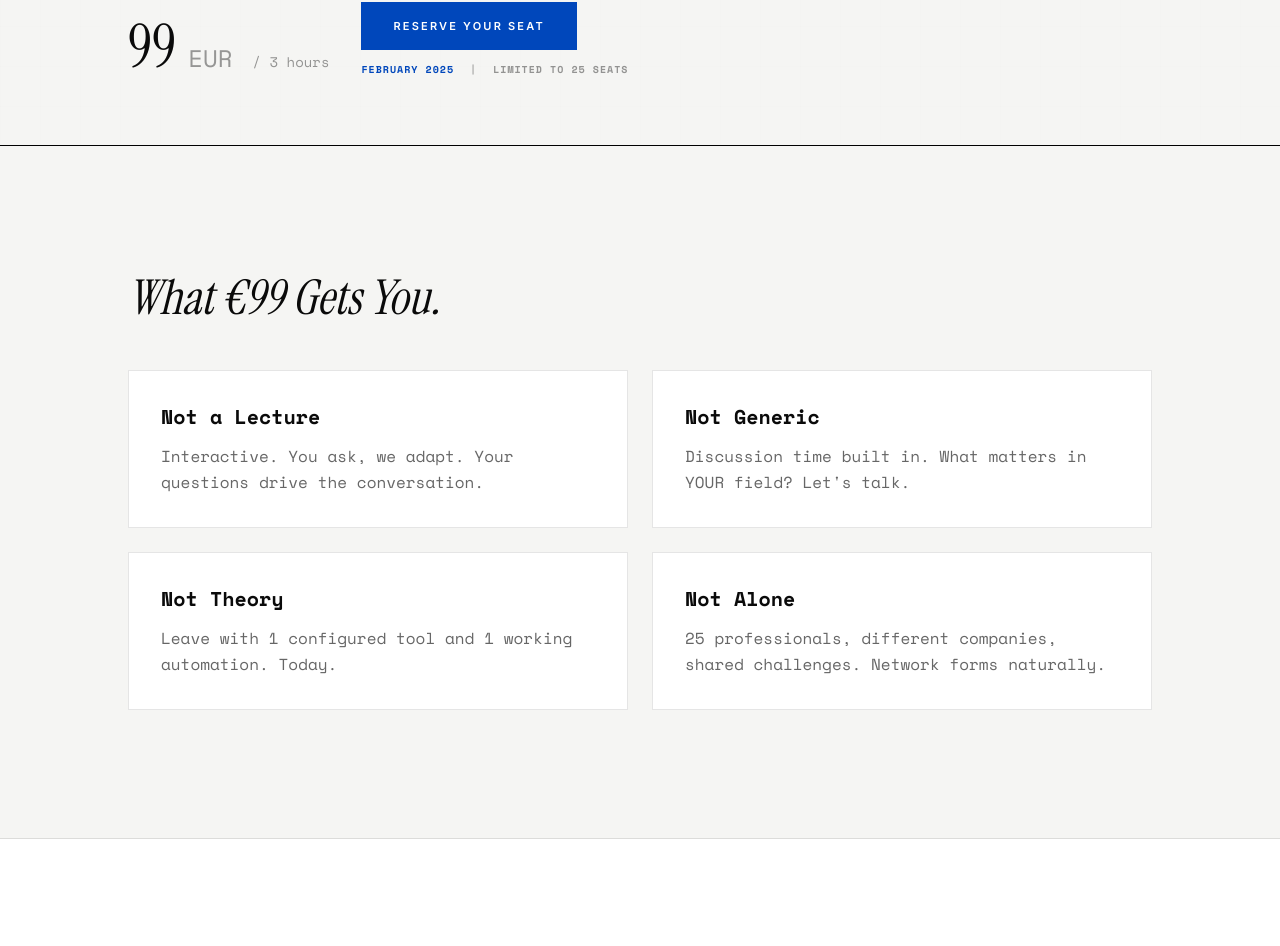
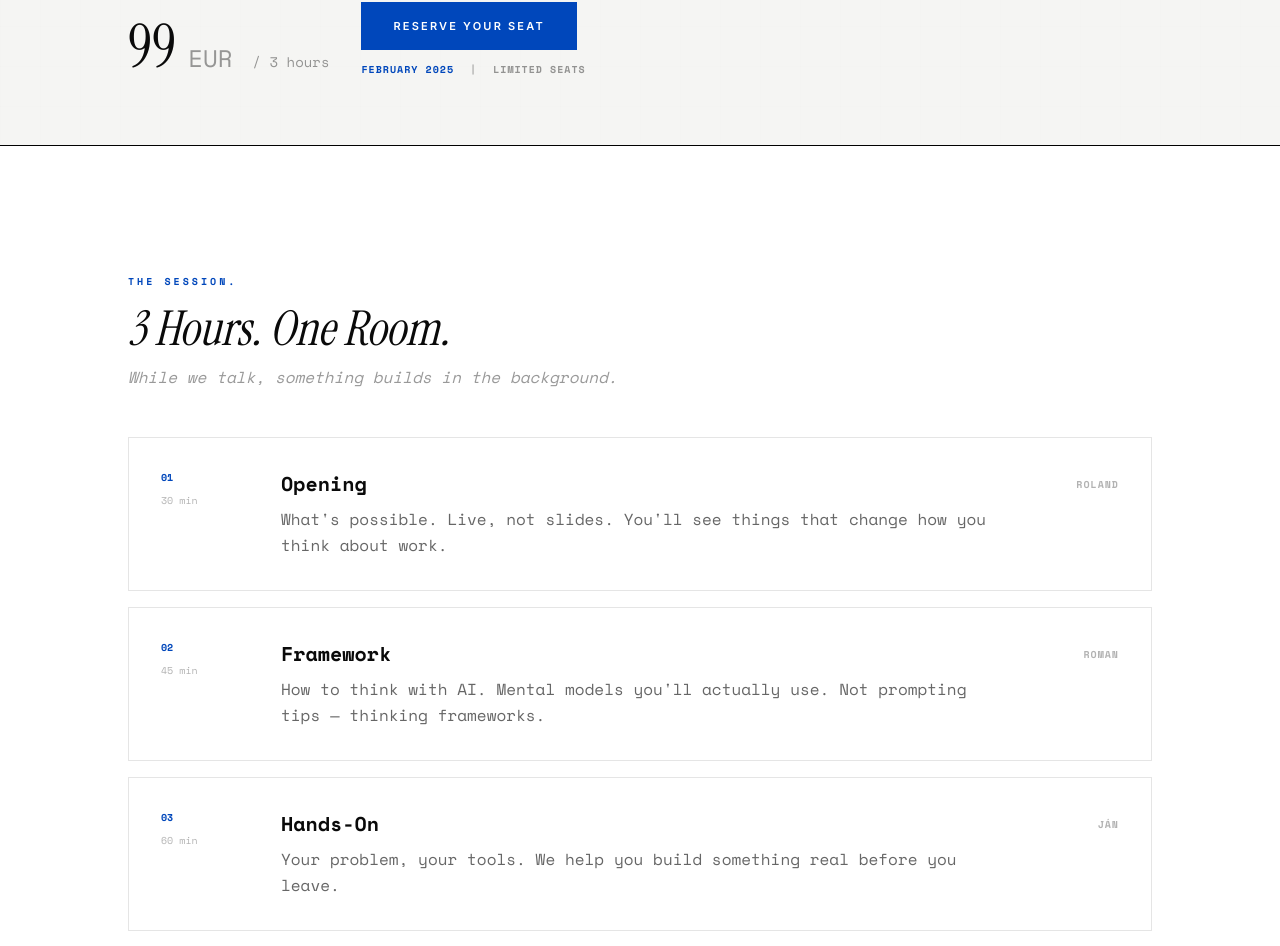
Before and after one commit to princeofwellness/researchlab, a Next.js app: page /public in a window 1280 px wide. Shown: the part 534-1480 px from the top of the page. Built offline with nearby package versions, Linux system fonts and the light colour scheme.

Commit message:
Refine public session page: remove defensive copy, enhance session descriptions, add silent build hint

```diff
--- a/src/app/public/page.tsx
+++ b/src/app/public/page.tsx
@@ -22,48 +22,41 @@ export default function PublicSessionsPage() {
                 price: "99",
                 duration: "3 hours",
                 nextSession: "February 2025",
-                spots: "Limited to 25 seats",
+                spots: "Limited seats",
                 cta: "Reserve Your Seat"
             },
-            value: {
-                headline: "What €99 Gets You.",
-                items: [
-                    { title: "Not a Lecture", desc: "Interactive. You ask, we adapt. Your questions drive the conversation." },
-                    { title: "Not Generic", desc: "Discussion time built in. What matters in YOUR field? Let's talk." },
-                    { title: "Not Theory", desc: "Leave with 1 configured tool and 1 working automation. Today." },
-                    { title: "Not Alone", desc: "25 professionals, different companies, shared challenges. Network forms naturally." }
-                ]
-            },
+
             session: {
                 title: "The Session.",
-                headline: "3 Hours. Four Phases.",
+                headline: "3 Hours. One Room.",
+                hint: "While we talk, something builds in the background.",
                 parts: [
                     {
                         num: "01",
-                        title: "Opening Spark",
+                        title: "Opening",
                         time: "30 min",
-                        desc: "Vision meets reality. Live demo of what's possible. We show, you see what AI can actually do.",
+                        desc: "What's possible. Live, not slides. You'll see things that change how you think about work.",
                         lead: "Roland"
                     },
                     {
                         num: "02",
                         title: "Framework",
                         time: "45 min",
-                        desc: "Five pillars, compressed. Mental models you can use tomorrow. How to think with AI, not just prompt.",
+                        desc: "How to think with AI. Mental models you'll actually use. Not prompting tips — thinking frameworks.",
                         lead: "Roman"
                     },
                     {
                         num: "03",
                         title: "Hands-On",
                         time: "60 min",
-                        desc: "Set up your tool. Build your first automation. Leave with something working.",
+                        desc: "Your problem, your tools. We help you build something real before you leave.",
                         lead: "Ján"
                     },
                     {
                         num: "04",
                         title: "Discussion",
                         time: "45 min",
-                        desc: "Your field, your questions. What are you actually dealing with? Let's solve it together.",
+                        desc: "Your field. Your questions. Real answers from people who do this daily.",
                         lead: "All"
                     }
                 ]
@@ -71,10 +64,10 @@ export default function PublicSessionsPage() {
             outcome: {
                 title: "You Leave With.",
                 items: [
-                    { title: "Configured AI Tool", desc: "Not just installed. Set up for YOUR work." },
-                    { title: "Working Automation", desc: "Something that runs. Saves time this week." },
-                    { title: "Thinking Framework", desc: "Mental models for any AI problem." },
-                    { title: "Digital Toolkit", desc: "Resources, templates, continued learning." }
+                    { title: "Your AI Stack", desc: "Tools picked and configured for your reality." },
+                    { title: "Something Working", desc: "Built during the session. Ready for Monday." },
+                    { title: "Mental Models", desc: "How to approach any AI problem." },
+                    { title: "Toolkit + Community", desc: "Templates, playbooks, and BA AI Builders access." }
                 ]
             },
             who: {
@@ -153,13 +146,13 @@ export default function PublicSessionsPage() {
                     { label: "Where", value: "Bratislava (venue TBA)" },
                     { label: "When", value: "February 2025" },
                     { label: "Duration", value: "3 hours" },
-                    { label: "Size", value: "Max 25 people" },
+                    { label: "Size", value: "Limited seats" },
                     { label: "Price", value: "€99 + VAT" }
                 ]
             },
             cta: {
                 headline: "Ready to Start?",
-                description: "25 seats. First session February 2025. Reserve now, pay later.",
+                description: "Limited seats. First session February 2025. Reserve now, pay later.",
                 button: "Reserve Your Seat",
                 note: "Or bring this to your team →",
                 corporate: "Corporate Workshop"
@@ -176,48 +169,41 @@ export default function PublicSessionsPage() {
                 price: "99",
                 duration: "3 hodiny",
                 nextSession: "Február 2025",
-                spots: "Limitované na 25 miest",
+                spots: "Limitované miesta",
                 cta: "Rezervovať Miesto"
             },
-            value: {
-                headline: "Čo dostaneš za €99.",
-                items: [
-                    { title: "Nie Prednáška", desc: "Interaktívne. Pýtaš sa, my sa prispôsobujeme. Tvoje otázky riadia konverzáciu." },
-                    { title: "Nie Generické", desc: "Čas na diskusiu zahrnutý. Čo je dôležité v TVOJOM odbore? Poďme sa baviť." },
-                    { title: "Nie Teória", desc: "Odíď s 1 nastaveným nástrojom a 1 fungujúcou automatizáciou. Dnes." },
-                    { title: "Nie Sám", desc: "25 profesionálov, rôzne firmy, spoločné výzvy. Sieť vzniká prirodzene." }
-                ]
-            },
+
             session: {
                 title: "Session.",
-                headline: "3 Hodiny. Štyri Fázy.",
+                headline: "3 Hodiny. Jedna Miestnosť.",
+                hint: "Kým sa rozprávame, niečo sa buduje v pozadí.",
                 parts: [
                     {
                         num: "01",
-                        title: "Otváracie Iskry",
+                        title: "Otvorenie",
                         time: "30 min",
-                        desc: "Vízia stretáva realitu. Live demo toho, čo je možné. Ukážeme, ty uvidíš, čo AI skutočne dokáže.",
+                        desc: "Čo je možné. Naživo, nie slajdy. Uvidíš veci, ktoré zmenia, ako premýšľaš o práci.",
                         lead: "Roland"
                     },
                     {
                         num: "02",
                         title: "Framework",
                         time: "45 min",
-                        desc: "Päť pilierov, komprimované. Mentálne modely, ktoré použiješ zajtra. Ako myslieť s AI, nielen promptovať.",
+                        desc: "Ako myslieť s AI. Mentálne modely, ktoré skutočne použiješ. Nie tipy na prompty — frameworky myslenia.",
                         lead: "Roman"
                     },
                     {
                         num: "03",
                         title: "Hands-On",
                         time: "60 min",
-                        desc: "Nastav si nástroj. Postav prvú automatizáciu. Odíď s niečím fungujúcim.",
+                        desc: "Tvoj problém, tvoje nástroje. Pomôžeme ti postaviť niečo reálne pred odchodom.",
                         lead: "Ján"
                     },
                     {
                         num: "04",
                         title: "Diskusia",
                         time: "45 min",
-                        desc: "Tvoj odbor, tvoje otázky. S čím sa skutočne stretávaš? Vyriešme to spolu.",
+                        desc: "Tvoj odbor. Tvoje otázky. Skutočné odpovede od ľudí, ktorí toto robia denne.",
                         lead: "Všetci"
                     }
                 ]
@@ -225,10 +211,10 @@ export default function PublicSessionsPage() {
             outcome: {
                 title: "Odídeš S.",
                 items: [
-                    { title: "Nakonfigurovaný AI Nástroj", desc: "Nie len nainštalovaný. Nastavený pre TVOJU prácu." },
-                    { title: "Fungujúca Automatizácia", desc: "Niečo, čo beží. Šetrí čas tento týždeň." },
-                    { title: "Framework Myslenia", desc: "Mentálne modely pre akýkoľvek AI problém." },
-                    { title: "Digitálny Toolkit", desc: "Zdroje, šablóny, pokračujúce vzdelávanie." }
+                    { title: "Tvoj AI Stack", desc: "Nástroje vybrané a nastavené pre tvoju realitu." },
+                    { title: "Niečo Fungujúce", desc: "Postavené počas session. Pripravené na pondelok." },
+                    { title: "Mentálne Modely", desc: "Ako pristupovať k akémukoľvek AI problému." },
+                    { title: "Toolkit + Komunita", desc: "Šablóny, playbooks a prístup do BA AI Builders." }
                 ]
             },
             who: {
@@ -307,13 +293,13 @@ export default function PublicSessionsPage() {
                     { label: "Kde", value: "Bratislava (miesto bude upresnené)" },
                     { label: "Kedy", value: "Február 2025" },
                     { label: "Trvanie", value: "3 hodiny" },
-                    { label: "Veľkosť", value: "Max 25 ľudí" },
+                    { label: "Veľkosť", value: "Limitované miesta" },
                     { label: "Cena", value: "€99 + DPH" }
                 ]
             },
             cta: {
                 headline: "Pripravený Začať?",
-                description: "25 miest. Prvá session február 2025. Rezervuj teraz, plať neskôr.",
+                description: "Limitované miesta. Prvá session február 2025. Rezervuj teraz, plať neskôr.",
                 button: "Rezervovať Miesto",
                 note: "Alebo prines toto k svojmu tímu →",
                 corporate: "Firemný Workshop"
@@ -395,27 +381,6 @@ export default function PublicSessionsPage() {
                 </div>
             </section>
 
-            <section className="py-24 md:py-32 px-6 md:px-12 border-b border-black/10">
-                <motion.div
-                    initial={{ opacity: 0, y: 30 }}
-                    whileInView={{ opacity: 1, y: 0 }}
-                    viewport={{ once: true }}
-                    className="max-w-5xl mx-auto"
-                >
-                    <h2 className="font-serif-instrument text-4xl md:text-5xl italic mb-12">
-                        {t.value.headline}
-                    </h2>
-                    <div className="grid grid-cols-1 md:grid-cols-2 gap-6">
-                        {t.value.items.map((item: any, i: number) => (
-                            <div key={i} className="p-8 border border-black/10 bg-white space-y-3">
-                                <h3 className="text-xl font-bold">{item.title}</h3>
-                                <p className="text-black/60 leading-relaxed">{item.desc}</p>
-                            </div>
-                        ))}
-                    </div>
-                </motion.div>
-            </section>
-
             <section className="py-24 md:py-32 px-6 md:px-12 border-b border-black/10 bg-white">
                 <motion.div
                     initial={{ opacity: 0, y: 30 }}
@@ -427,9 +392,10 @@ export default function PublicSessionsPage() {
                         <span className="text-[10px] font-bold tracking-[0.3em] uppercase text-[#0047BB] block mb-4">
                             {t.session.title}
                         </span>
-                        <h2 className="font-serif-instrument text-4xl md:text-5xl italic">
+                        <h2 className="font-serif-instrument text-4xl md:text-5xl italic mb-3">
                             {t.session.headline}
                         </h2>
+                        <p className="text-black/40 italic">{t.session.hint}</p>
                     </div>
 
                     <div className="space-y-4">
```
